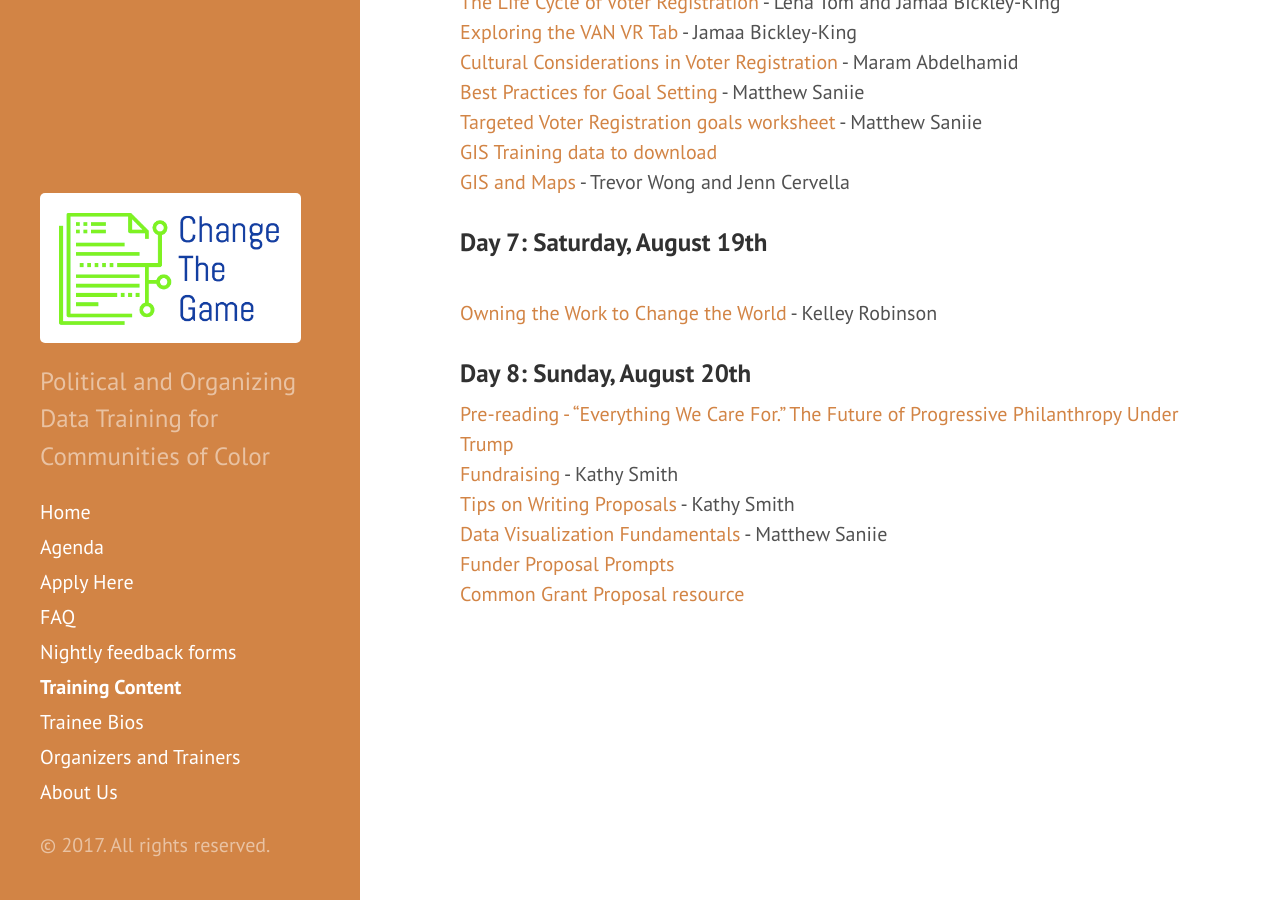
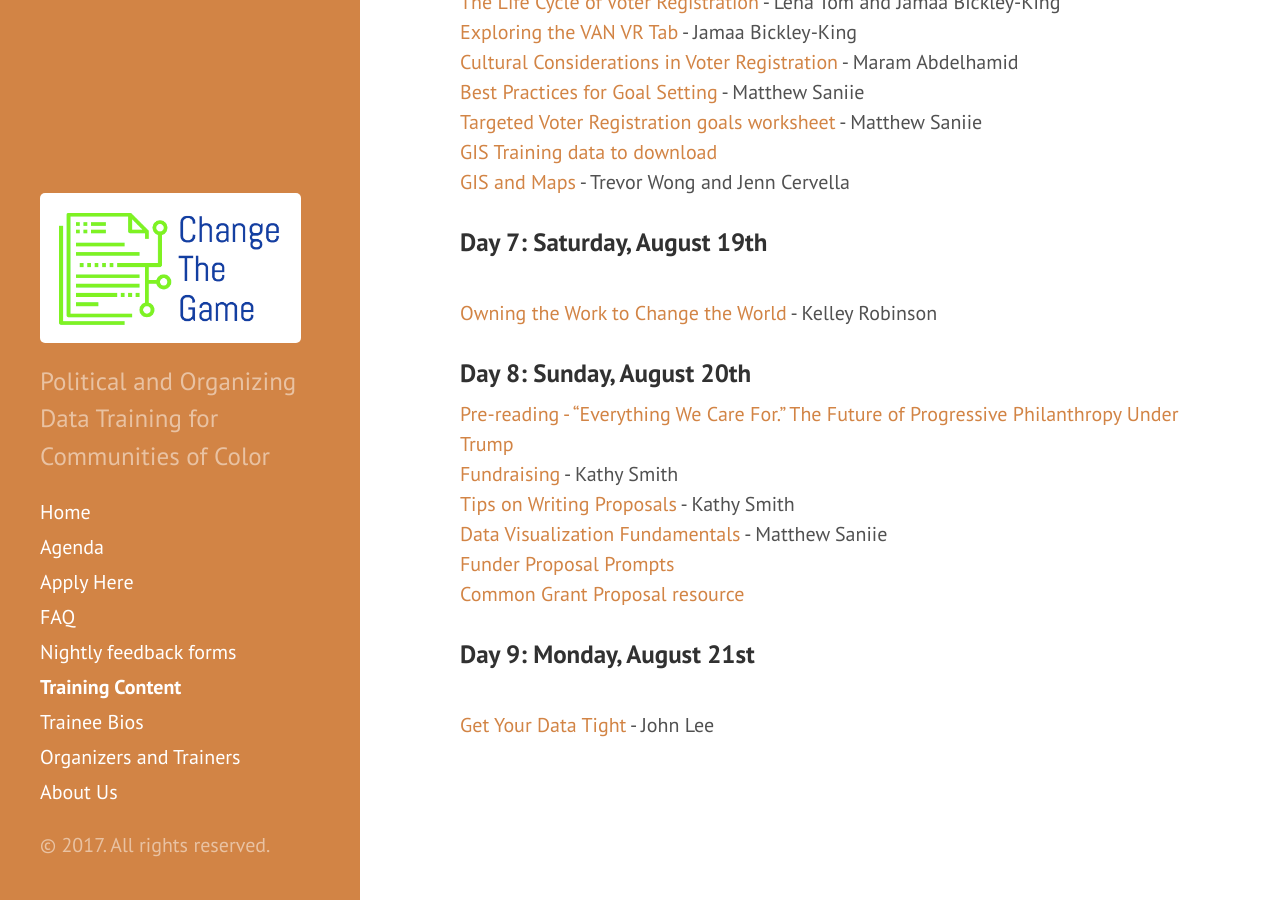
Before and after one commit to anniejw6/changethegame_site, a Jekyll site: the page built from slides.md, in a window 1280 px wide and 900 px high, scrolled down 1341 px. Built offline with Jekyll 4.4.1, drawn with Linux system fonts in a browser that asks for light colours.

Commit message:
Update slides.md

```diff
--- a/slides.md
+++ b/slides.md
@@ -64,4 +64,7 @@ title: Training Content
 <br>[Data Visualization Fundamentals](https://www.dropbox.com/s/uwvpufnw60drah2/Data%20Visualization%20Fundamentals-Matthew%20Saniie.pdf?dl=0) - Matthew Saniie
 <br>[Funder Proposal Prompts](https://www.dropbox.com/s/7tqsamc33enw5it/Funder%20Proposal%20Prompts-Kathy%20Smith.doc?dl=0)
 <br>[Common Grant Proposal resource](http://www.agmconnect.org/resources-tools/resource-center-agm/agm-common-proposal-form)
-<br>
+
+
+### Day 9: Monday, August 21st
+<br>[Get Your Data Tight](https://www.dropbox.com/s/cogudise4m0mwn0/Structuring%20Data%20in%20VAN-John%20Lee.pdf?dl=0) - John Lee
```
